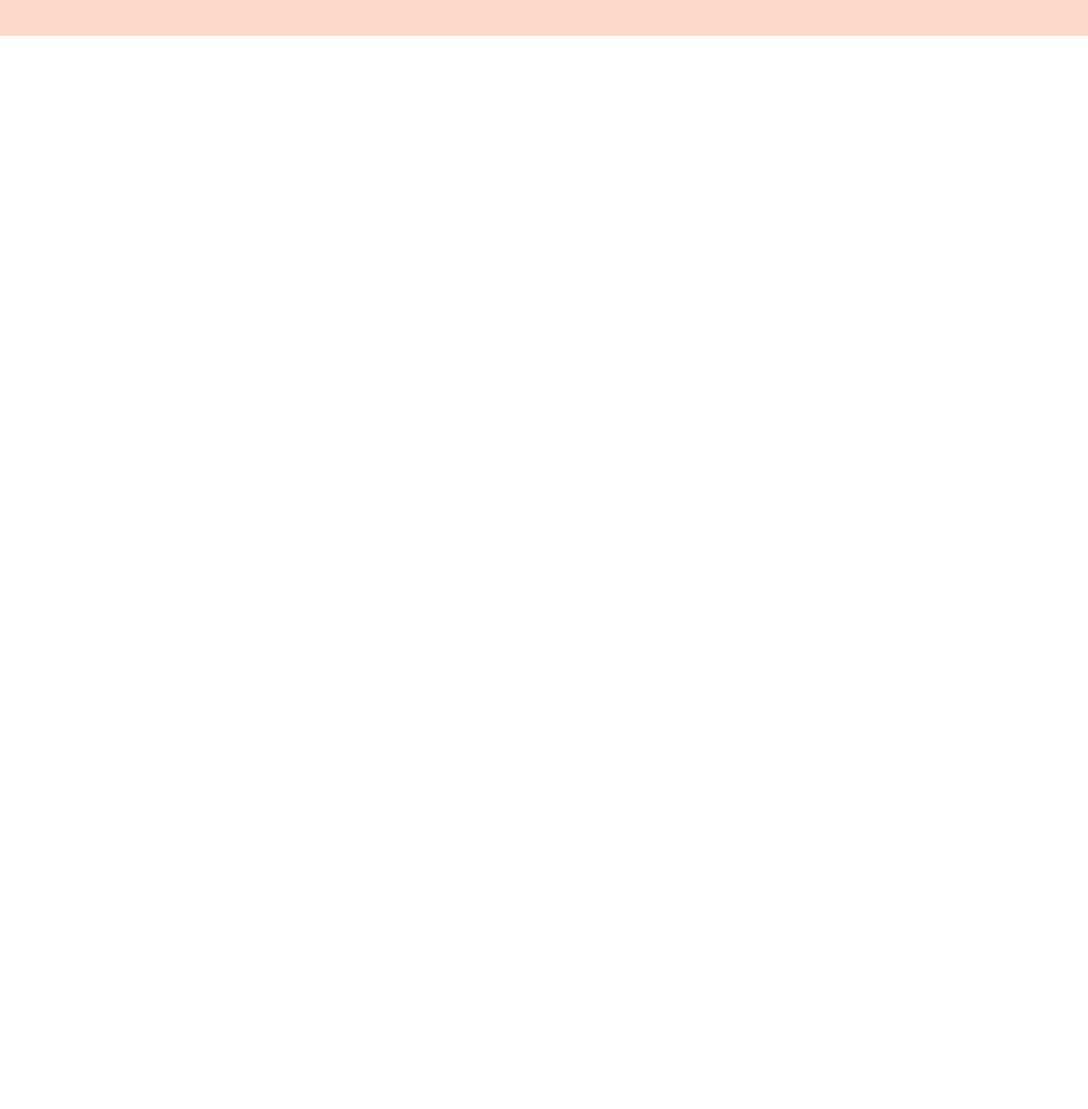
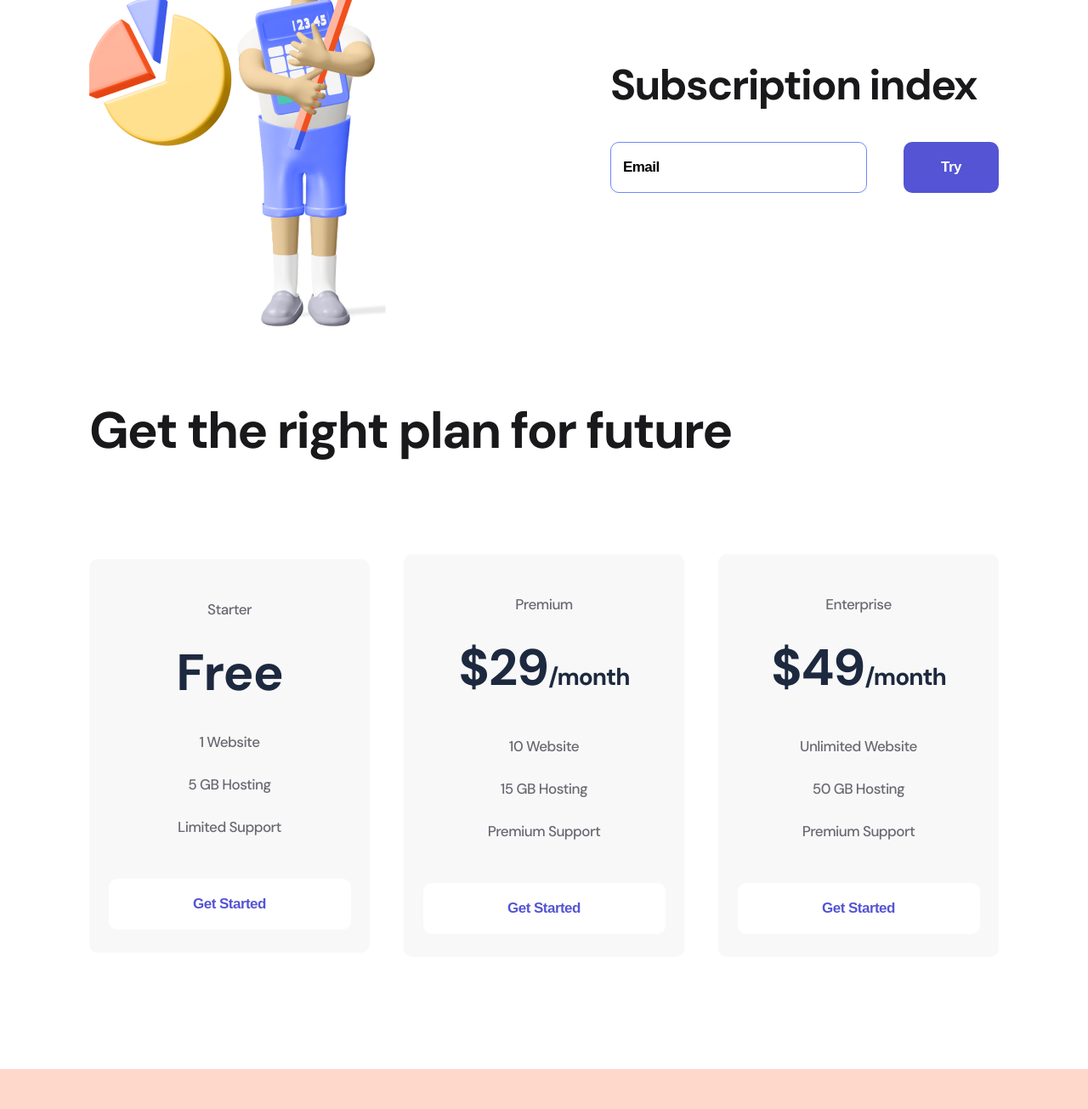
Before and after one commit to Susanna-Salata/logoipsum, a plain HTML site: page index.html in a window 1280 px wide. Shown: the part 971-2276 px from the top of the page at 85% size. Before the commit the page ends 1013 px from the top, so only its background shows below. Drawn offline with nearby package versions, Linux system fonts and the light colour scheme.

Commit message:
Add files via upload

```diff
--- a/index.html
+++ b/index.html
@@ -48,7 +48,6 @@
             </div>
         </div>
     </header>
-
     <section class="container about">
         <div>
             <h1 class="about__title">
@@ -67,7 +66,77 @@
             <img src="./img/firstman.png" alt="firstman">
         </div>
     </section>
-
+    <section class="container subscribe">
+        <div>
+            <img src="./img/secondman.png" alt="secondman">
+        </div>
+        <div>
+            <h2 class="subscribe__title">
+                Subscription index
+            </h2>
+            <form>
+                <input class="input" type="email" placeholder="Email">
+                <button class="button button__violet">
+                    Try
+                </button>
+            </form>
+        </div>
+    </section>
+    <section class="container plan">
+        <h2 class="plan__title">
+            Get the right plan for future
+        </h2>
+        <div class="plan__flex">
+            <div class="item">
+                <p class="item__text">
+                    Starter
+                </p>
+                <h3 class="item__title">
+                    Free
+                </h3>
+                <ul>
+                    <li class="item__li">1 Website</li>
+                    <li class="item__li">5 GB Hosting</li>
+                    <li class="item__li">Limited Support</li>
+                </ul>
+                <button class="button button__item">
+                    Get Started
+                </button>
+            </div>
+            <div class="item">
+                <p class="item__text">
+                    Premium
+                </p>
+                <h3 class="item__title">
+                    $29<span>/month</span>
+                </h3>
+                <ul>
+                    <li class="item__li">10 Website</li>
+                    <li class="item__li">15 GB Hosting</li>
+                    <li class="item__li">Premium Support</li>
+                </ul>
+                <button class="button button__item">
+                    Get Started
+                </button>
+            </div>
+            <div class="item">
+                <p class="item__text">
+                    Enterprise
+                </p>
+                <h3 class="item__title">
+                    $49<span>/month</span>
+                </h3>
+                <ul>
+                    <li class="item__li">Unlimited Website</li>
+                    <li class="item__li">50 GB Hosting </li>
+                    <li class="item__li">Premium Support</li>
+                </ul>
+                <button class="button button__item">
+                    Get Started
+                </button>
+            </div>
+        </div>
+    </section>
     <footer class="footer">
         <div  class="container footer__flex">
                 <div>
--- a/style/style.css
+++ b/style/style.css
@@ -1,10 +1,3 @@
-/**{
-    margin: 0;
-    padding: 0;
-    font-size: 16px;
-    font-weight: normal;
-}*/
-
 body{
     font-family: 'DM Sans', sans-serif;
 }
@@ -19,7 +12,7 @@ body{
     padding: 38px 0 48px;
 }
 
-.header__flex, .footer__flex{
+.header__flex, .footer__flex, .plan__flex{
     display: flex;
     justify-content: space-between;
     align-items: center;
@@ -90,13 +83,12 @@ body{
     transition: 500ms;
 }
 
-.about{
+.about, .subscribe{
     display: flex;
     justify-content: space-between;
     align-items: center;
     margin: 105px auto 85px;
 }
-
 
 .about__title{
     font-weight: 700;
@@ -118,6 +110,118 @@ body{
     margin-bottom: 50px;
 }
 
+.subscribe{
+    margin-bottom: 85px;
+}
+
+.subscribe__title{
+    font-weight: 700;
+    font-size: 50px;
+    line-height: 57px;
+    letter-spacing: -1.56316px;
+    color: #19191B;
+    margin-bottom: 38px;
+}
+
+.input{
+    width: 302px;
+    height: 60px;
+    border-radius: 10px;
+    border: 1px solid #7087FF;
+    padding-left: 14px;
+    box-sizing: border-box;
+    margin-right: 39px;
+}
+
+.input::placeholder, .input{
+    font-weight: 700;
+    font-size: 17px;
+    line-height: 22px;
+    letter-spacing: -0.531474px;
+    color: #000000;
+}
+
+.input:focus{
+    outline: none;
+}
+
+.plan{
+    margin-bottom: 132px;
+}
+
+.plan__title{
+    font-weight: 700;
+    font-size: 60px;
+    line-height: 70px;
+    letter-spacing: -1.87579px;
+    color: #19191B;
+    margin-bottom: 110px;
+}
+
+
+.item{
+    width: 330px;
+    background: #F8F8F8;;
+    border-radius: 10px;
+    text-align: center;
+    padding: 34px 0 27px;
+}
+
+.item:hover{
+    transition: 500ms;
+    background: #FF7143;
+    box-shadow: 0px 32px 34px rgba(255, 112, 59, 0.317827);
+}
+
+.item:hover .item__text,
+.item:hover .item__title,
+.item:hover .item__li{
+    color: white;
+    transition: 500ms;
+}
+
+.item__text{
+    font-weight: 400;
+    font-size: 17px;
+    line-height: 50px;
+    letter-spacing: -0.531474px;
+    color: #696871;
+}
+
+.item__title{
+    font-weight: 700;
+    font-size: 60px;
+    line-height: 56px;
+    letter-spacing: -1.03448px;
+    color: #1D293F;
+    margin: 22px 0 28px;
+}
+
+.item__title span{
+    font-size: 28px;
+}
+
+.item__li{
+    list-style: none;
+    font-size: 17px;
+    line-height: 50px;
+    letter-spacing: -0.531474px;
+    color: #696871;
+}
+
+.button__item{
+    width: 285px;
+    background: white;
+    color:#5454D4;
+    margin-top: 36px;
+}
+
+.item:hover .button__item{
+    transition: 500ms;
+    background: #9F3919;;
+    color: white;
+}
+
 .footer{
     background: rgba(255, 113, 67, 0.27);
     padding: 53px 0;
```
Also changed, not shown: img/secondman.png (added).
